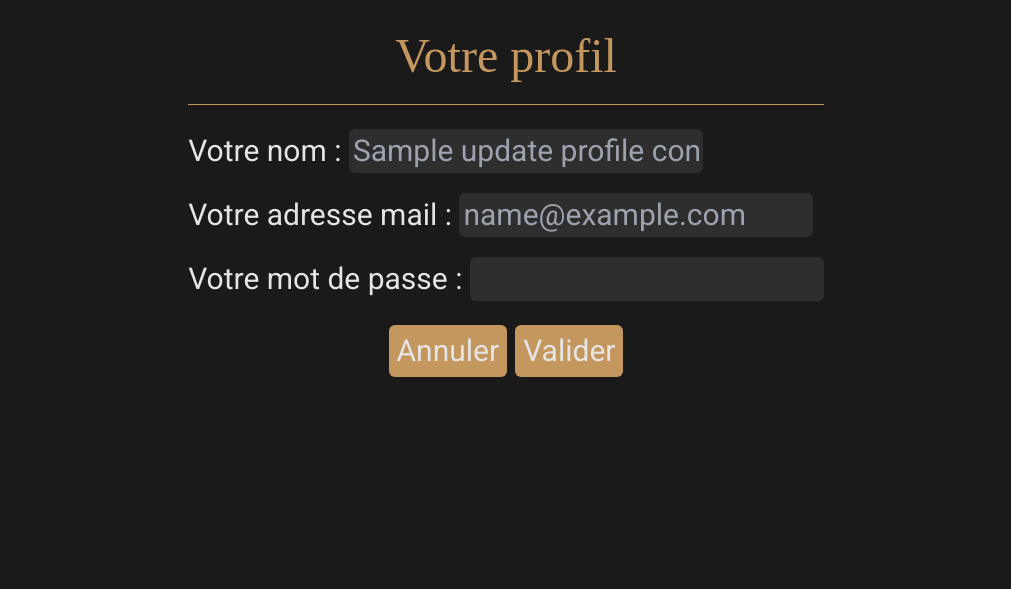
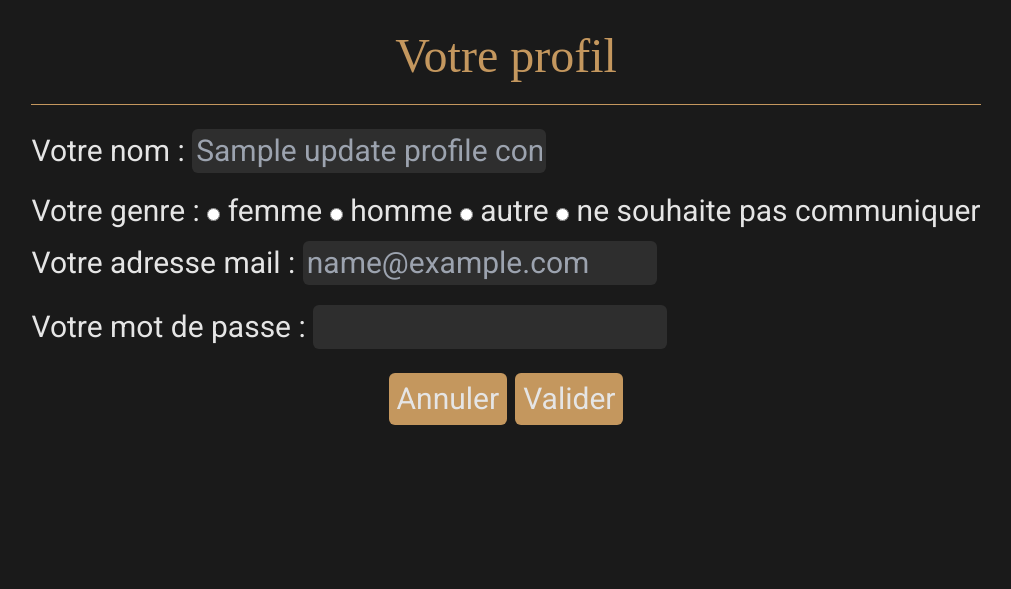
Before and after one commit to Briiice3R/DungeonXplorer, a PHP site: template resources/views/UpdateProfilePage.php in a window 1280 px wide. Shown: the part 96-685 px from the top of the page, without its empty margins (134-1145 px from the left). Run offline with PHP 8.4, Linux system fonts and the light colour scheme; the template is opened without the code that fills it: most values are stand-ins (such as "Sample title", 1, 10 or a date in 2020); some libraries are stand-ins or nearby versions; some web fonts are replaced.

Commit message:
fix : problème base de donnée

```diff
--- a/app/Controllers/ProfileController.php
+++ b/app/Controllers/ProfileController.php
@@ -32,7 +32,8 @@
             $username = htmlSpecialChars($_POST['username']);
             $email = htmlSpecialChars($_POST['email']);
             $password = htmlSpecialChars($_POST['password']);
-            $this->profileController->maj_Profil($id, $username, $email, $password);
+            $gender = htmlSpecialChars($_POST['gender']);
+            $this->profileController->maj_Profil($id, $username, $email, $password, $gender);
              header('location:/profile/'.$id);
         }
 
--- a/resources/views/ProfilePage.php
+++ b/resources/views/ProfilePage.php
@@ -30,7 +30,9 @@
                 <h2 class="font-['Pirata_one'] text-5xl text-center text-[#C4975E] mb-6">Votre profil </h2>
                 <hr class="border-[#C4975E] mb-6">
                 <p class="mb-3">Votre nom : <?php echo $profileController->get_Name() ?> </p>
+                <p class="mb-3">Votre genre : <?php echo $profileController->traduit_genre()?> </p>
                 <p class="mb-3">Votre adresse mail : <?php echo $profileController->get_Email()?> </p>
+                 <p class="mb-8">Date de création du compte : <?php echo $profileController->get_Created_at()?></p>
                 <div class="flex justify-center">
                         <a href='<?php echo "/updateprofile/".$profileController->get_Id()?>' class=" bg-[#C4975E] m-1 hover:bg-[#8B1E1E] rounded-md p-2">Modifier</a>
                         <a href='<?php echo "/delete/".$profileController->get_Id()?>' class=" bg-[#C4975E] m-1 hover:bg-[#8B1E1E] rounded-md p-2">Supprimer</a>
--- a/resources/views/UpdateProfilePage.php
+++ b/resources/views/UpdateProfilePage.php
@@ -33,6 +33,23 @@
                     <label for="username">Votre nom : </label>
                     <input name="username" class="mb-5 bg-[#2E2E2E] rounded-md p-1" type="text" placeholder='<?php echo $updateProfileController->get_Name()?>'>
                     </br>
+                     <label for="gender">Votre genre : </label>
+
+                    <input name="gender" value="female" class="mb-5 bg-[#2E2E2E] rounded-md p-1" type="radio" <?php if($updateProfileController->get_Gender() == 'Female') {echo "checked";}?>>
+                    <label for="femme">femme </label>
+
+                    <input name="gender"  value="male" class="mb-5 bg-[#2E2E2E] rounded-md p-1" type="radio" <?php if($updateProfileController->get_Gender() == 'male') {echo "checked";}?>>
+
+                    <label for="homme">homme </label>
+
+                    <input name="gender"  value="other" class="mb-5 bg-[#2E2E2E] rounded-md p-1" type="radio" <?php if($updateProfileController->get_Gender() == 'other') {echo "checked";}?>>
+
+                    <label for="homme">autre </label>
+                    <input name="gender"  value="prefer_not_to_say" class="mb-5 bg-[#2E2E2E] rounded-md p-1" type="radio" <?php if($updateProfileController->get_Gender() == 'prefer_not_to_say') {echo "checked";}?>>
+
+                    <label for="homme">ne souhaite pas communiquer </label>
+
+                    </br>
                     <label for="email">Votre adresse mail : </label>
                     <input name="email" class="mb-5 bg-[#2E2E2E] rounded-md p-1" type="text" placeholder='<?php echo $updateProfileController->get_Email()?>'>
                     </br>
```
Also changed, not shown: app/Models/User.php (+39 -1 lines).
